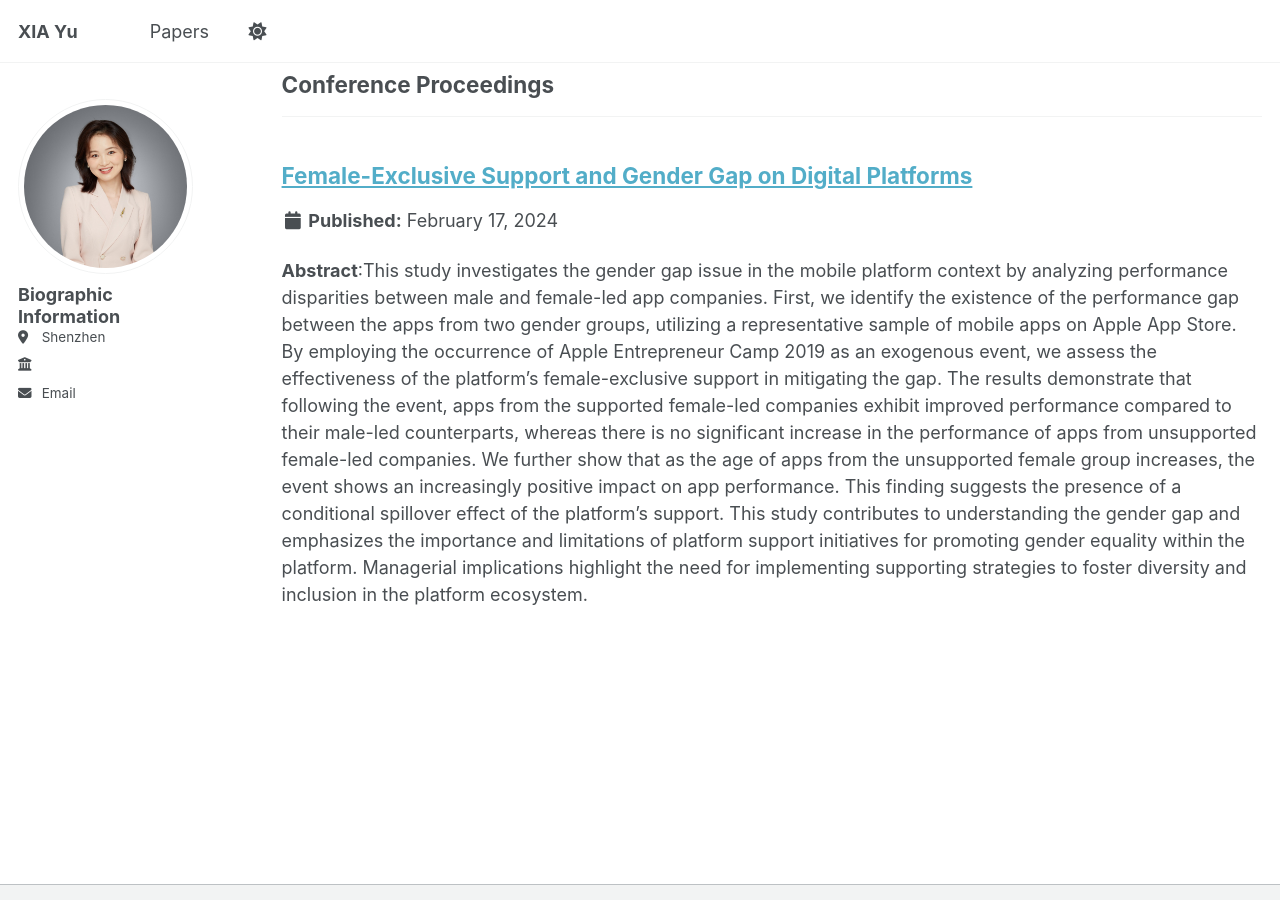
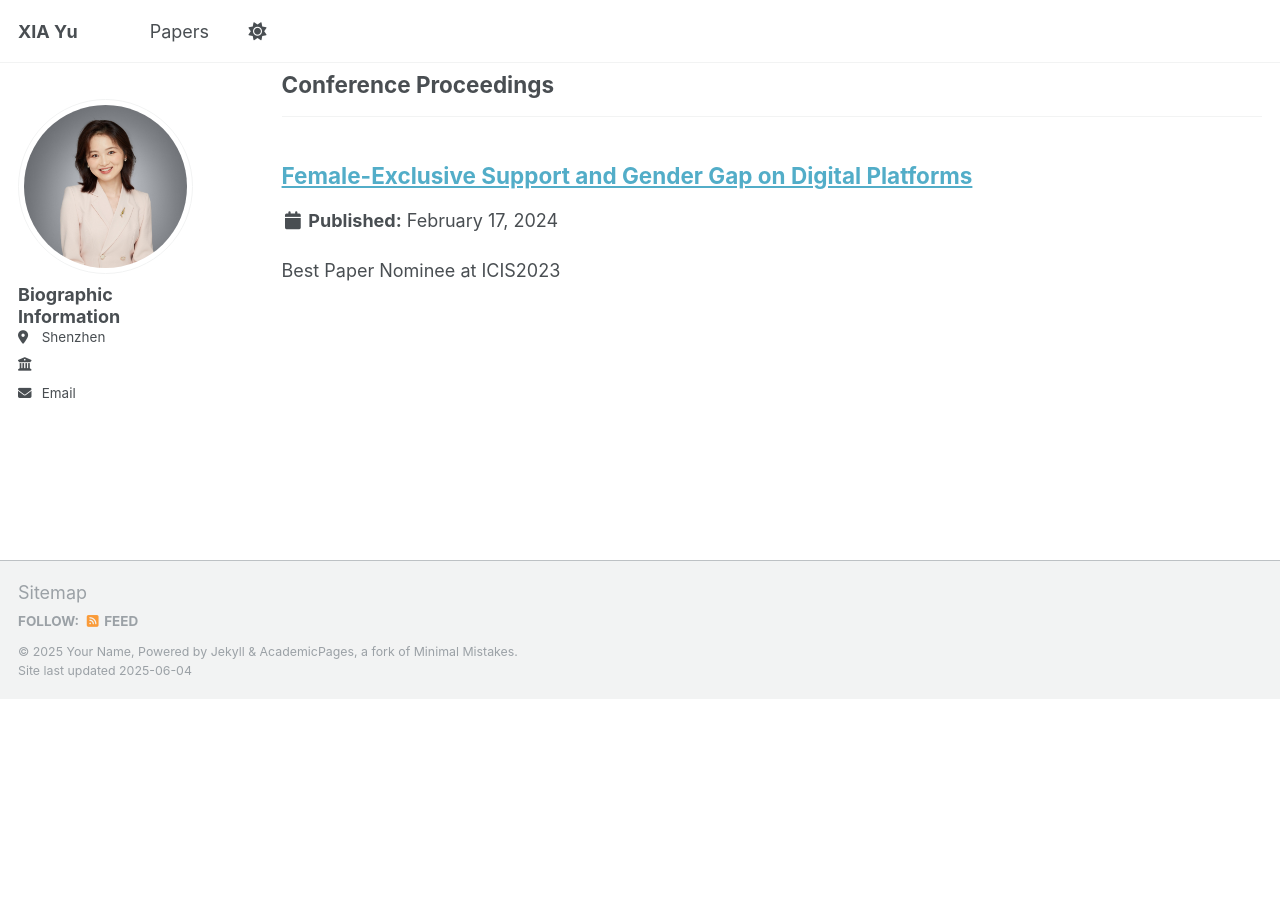
Before and after one commit to yuxia2025/yuxia2025.github.io, a Jekyll site: the page built from _pages/publications.html, in a window 1280 px wide and 900 px high, scrolled down 607 px. Built offline with Jekyll 4.4.1, drawn with Linux system fonts in a browser that asks for light colours; after the commit the page ends 1305 px from its top, so only the background shows below that.

Commit message:
Update 2024-02-17-paper-title-number-4.md

```diff
--- a/_publications/2024-02-17-paper-title-number-4.md
+++ b/_publications/2024-02-17-paper-title-number-4.md
@@ -3,7 +3,7 @@ title: "Female-Exclusive Support and Gender Gap on Digital Platforms"
 collection: publications
 category: conferences
 permalink: /publication/2024-02-17-paper-title-number-4
-#excerpt: 'This paper is about fixing template issue #693.'
+excerpt: 'Best Paper Nominee at ICIS2023'
 #date: 2023-12
 venue: 'ICIS2023'
 # paperurl: 'http://academicpages.github.io/files/paper3.pdf'
```
